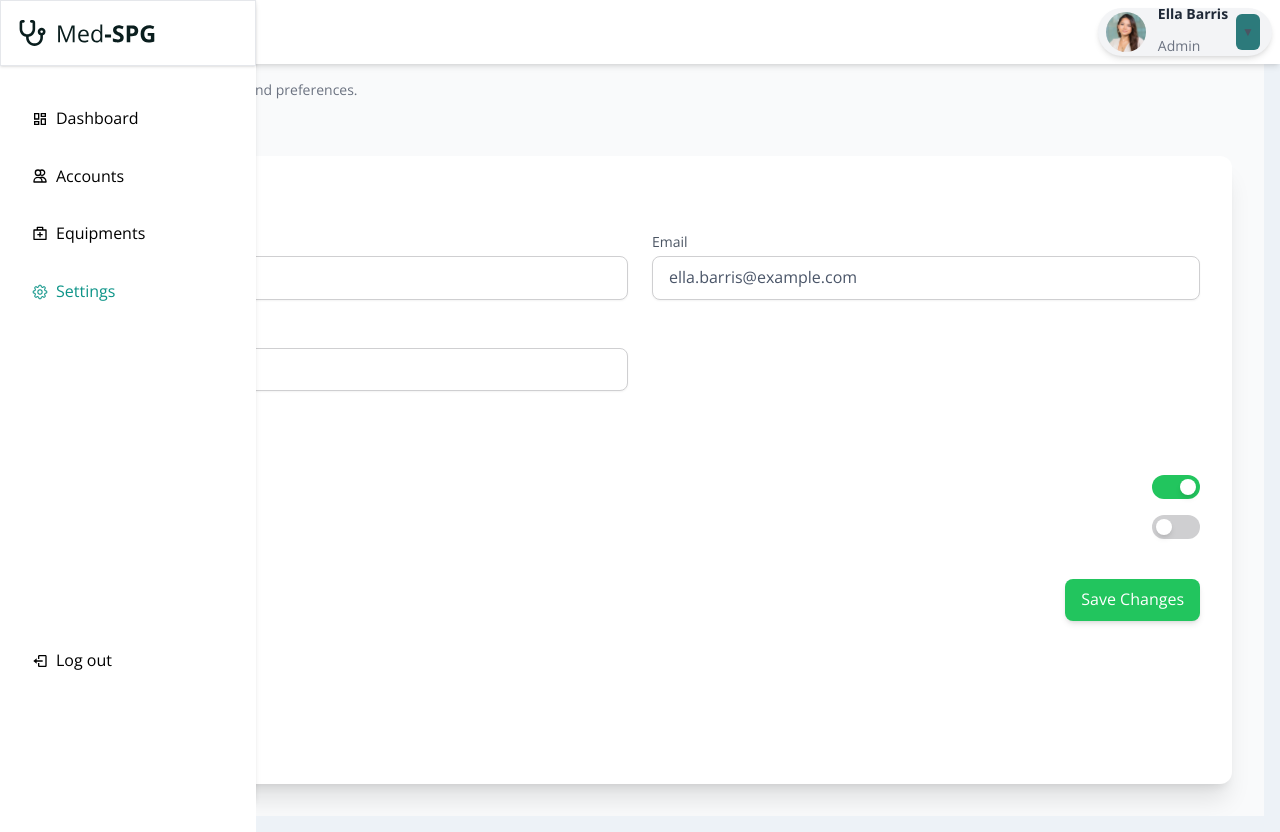
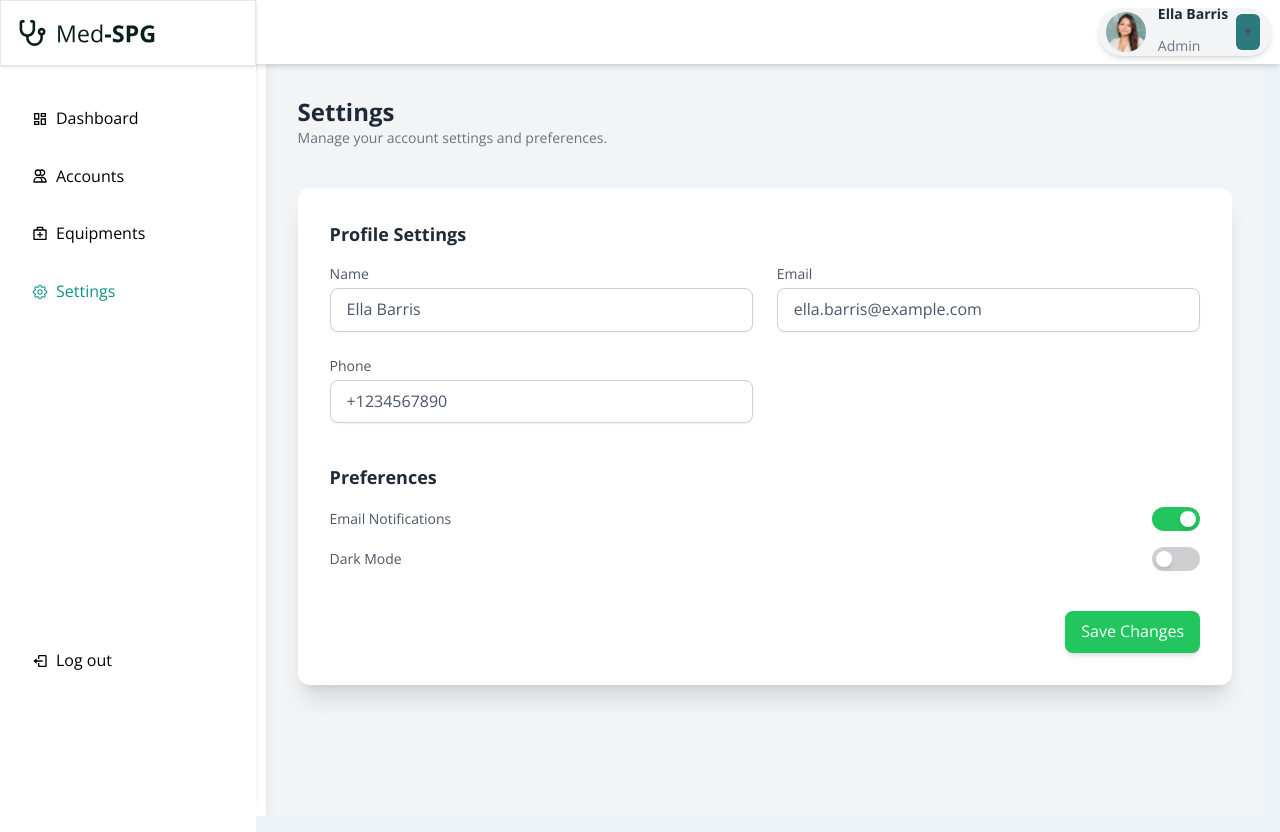
Before and after one commit to Woldreamz/Draycore-Med, a Next.js app: page /settings in a window 1280 px wide. Built offline with nearby package versions, Linux system fonts and the light colour scheme.

Commit message:
Code Refactor

```diff
--- a/app/(pages)/settings/page.tsx
+++ b/app/(pages)/settings/page.tsx
@@ -26,8 +26,14 @@ const Settings = () => {
 
   return (
     <BaseLayout>
-      <div className="flex flex-col min-h-screen bg-gray-50 p-8 space-y-10">
-        {/* Header */}
+      <div className="flex bg-gray-100 min-h-screen">
+        {/* Sidebar */}
+        <div className="hidden md:block md:w-1/5 bg-white shadow-lg">
+          {/* Sidebar content if needed */}
+        </div>
+
+        {/* Main Content */}
+        <div className="flex-1 p-8 space-y-10 lg:ml-1/4 pt-20">
           <header>
             <h3 className="text-2xl font-semibold text-gray-800">Settings</h3>
             <p className="text-sm text-gray-500">
@@ -35,7 +41,7 @@ const Settings = () => {
             </p>
           </header>
 
-        {/* Main Content */}
+          {/* Main Content Container */}
           <div className="bg-white shadow-xl rounded-xl p-8 flex-1">
             {/* Profile Settings */}
             <section className="mb-10">
@@ -131,6 +137,7 @@ const Settings = () => {
             </div>
           </div>
         </div>
+      </div>
     </BaseLayout>
   );
 };
```
Lines whose indentation alone changed are shown as unchanged.
